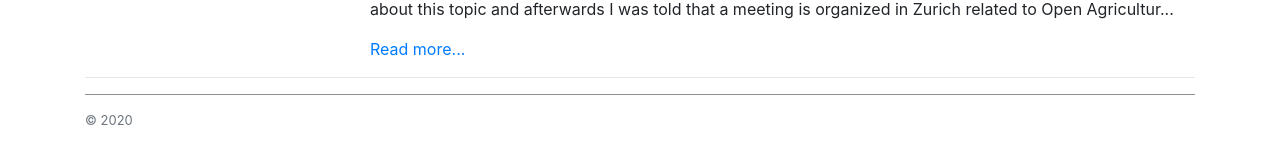
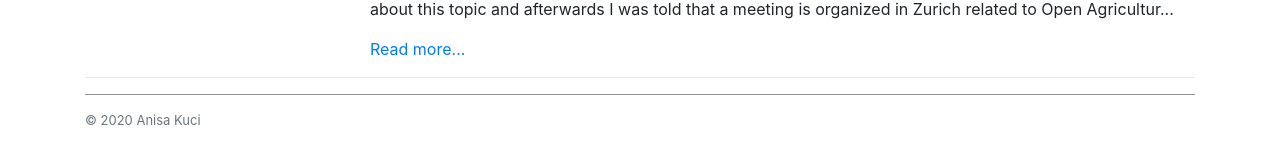
Before and after one commit to anisakuci/Website, a Jekyll site: the page built from blog.html, in a window 1280 px wide and 900 px high, scrolled down 2162 px. Shown: the part 730-894 px from the top of the window. Built offline with Jekyll 4.4.1, drawn with Linux system fonts in a browser that asks for light colours; nearby versions of some CDN libraries.

Commit message:
Update copyright

```diff
--- a/_includes/footer.html
+++ b/_includes/footer.html
@@ -1,3 +1,3 @@
 <footer id="footer" class="text-muted">
-    &copy; {{ site.time | date: '%Y' }}
+    &copy; {{ site.time | date: '%Y' }} Anisa Kuci
 </footer>
```
